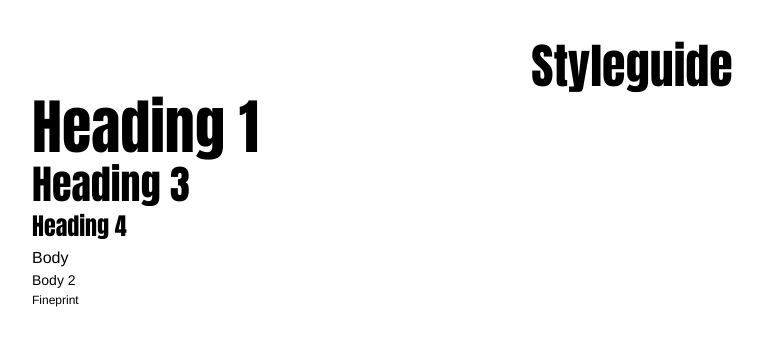
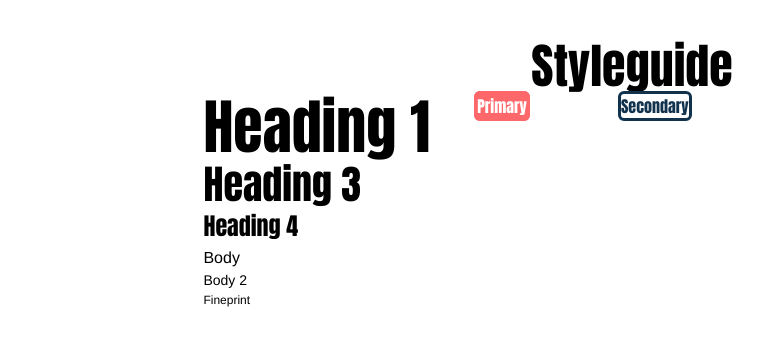
Before and after one commit to CYL-B/concentraction, a React (Vite) app in the folder concentraction-back/concentraction-front/: page /styleguide in a window 1280 px wide. Shown: the top 344 px of the page, without its empty margins (8-771 px from the left). Built offline with nearby package versions, Linux system fonts and the light colour scheme; a web font is replaced by a local one.

Commit message:
styling buttons, added layout elements such as main, aside, added mainClass

```diff
--- a/concentraction-back/concentraction-front/src/components/button.jsx
+++ b/concentraction-back/concentraction-front/src/components/button.jsx
@@ -1,9 +1,18 @@
+const variantMaps = {
+  primary : "bg-brand-red text-neutral-white border-brand-red hover:bg-neutral-white hover:text-brand-red focus:ring-brand-yellow",
+  secondary:"bg-neutral-white text-brand-blue border-brand-blue hover:bg-brand-blue hover:text-neutral-white focus:ring-brand-yellow"
+}
+
+export function Button({onClick, variant="primary", label="Test",...restProps}) {
+  const buttonLayoutClasses =
+  'btn font-anton rounded-md text-base leading-6 text-center border-[3px] border-solid align-middle mx-11 my-5 focus:outline outline-solid';
 
 
-export function Button({onClick, variant="primary", label,...restProps}) {
+
+const finalButtonClasses = `${buttonLayoutClasses} ${variantMaps[variant.toLowerCase()]}`;
 
   return (
-    <button type="button" onClick={onClick} className={`btn btn-${variant}`} {...restProps}>{label}</button>
+    <a role="button" onClick={onClick} className={finalButtonClasses} {...restProps}>{label}</a>
   )
 }
 
--- /dev/null
+++ b/concentraction-back/concentraction-front/src/components/footer.jsx
@@ -0,0 +1,8 @@
+
+export function Footer() {
+  return (
+    <footer>
+
+    </footer>
+  );
+}
--- a/concentraction-back/concentraction-front/src/components/layout.jsx
+++ b/concentraction-back/concentraction-front/src/components/layout.jsx
@@ -4,12 +4,17 @@ function Container({ children, className }) {
   return <div className={`container ${className}`}>{children}</div>;
 }
 
-export default function Layout({ children, containerClassName, headerTitle }) {
+export default function Layout({ children, containerClassName, headerTitle, mainClassName }) {
   return (
     <>
     <Header headerTitle={headerTitle}></Header>
       <div className={`container mx-auto ${containerClassName ?? ""}`}>
+        <aside className="md:w-1/6">
+
+        </aside>
+        <main role="main" className={`w-full ${mainClassName ?? ""}`}>
         {children}
+        </main>
       </div>
     </>
   );
--- a/concentraction-back/concentraction-front/src/components/navbar.jsx
+++ b/concentraction-back/concentraction-front/src/components/navbar.jsx
@@ -7,10 +7,10 @@ function NavElement() {
 
 export function NavBar() {
     return(
-        <nav>
-            <ol>
+        <nav className="sticky top-0 h-full">
+            <ul>
                 <NavElement></NavElement>
-            </ol>
+            </ul>
         </nav>
     )
 }
--- a/concentraction-back/concentraction-front/src/pages/styleguide.jsx
+++ b/concentraction-back/concentraction-front/src/pages/styleguide.jsx
@@ -7,13 +7,15 @@ import {
   Fineprint,
 } from "../components/typography";
 
- import Layout from "../components/layout";
+import { Button } from "../components/button";
+
+import Layout from "../components/layout";
 
 export default function Styleguide() {
   return (
     <>
       <div id="Styleguide">
-        <Layout headerTitle="Styleguide">
+        <Layout headerTitle="Styleguide" containerClassName="flex" mainClassName="flex">
           <section className="typography">
             <Heading1>Heading 1</Heading1>
             <Heading2>Heading 2</Heading2>
@@ -23,7 +25,11 @@ export default function Styleguide() {
             <Body body2={true}>Body 2</Body>
             <Fineprint>Fineprint</Fineprint>
           </section>
-          </Layout>
+          <section className="Buttons and Links">
+            <Button variant="primary" label="Primary"></Button>
+            <Button variant="secondary" label="Secondary"></Button>
+          </section>
+        </Layout>
       </div>
     </>
   );
```
